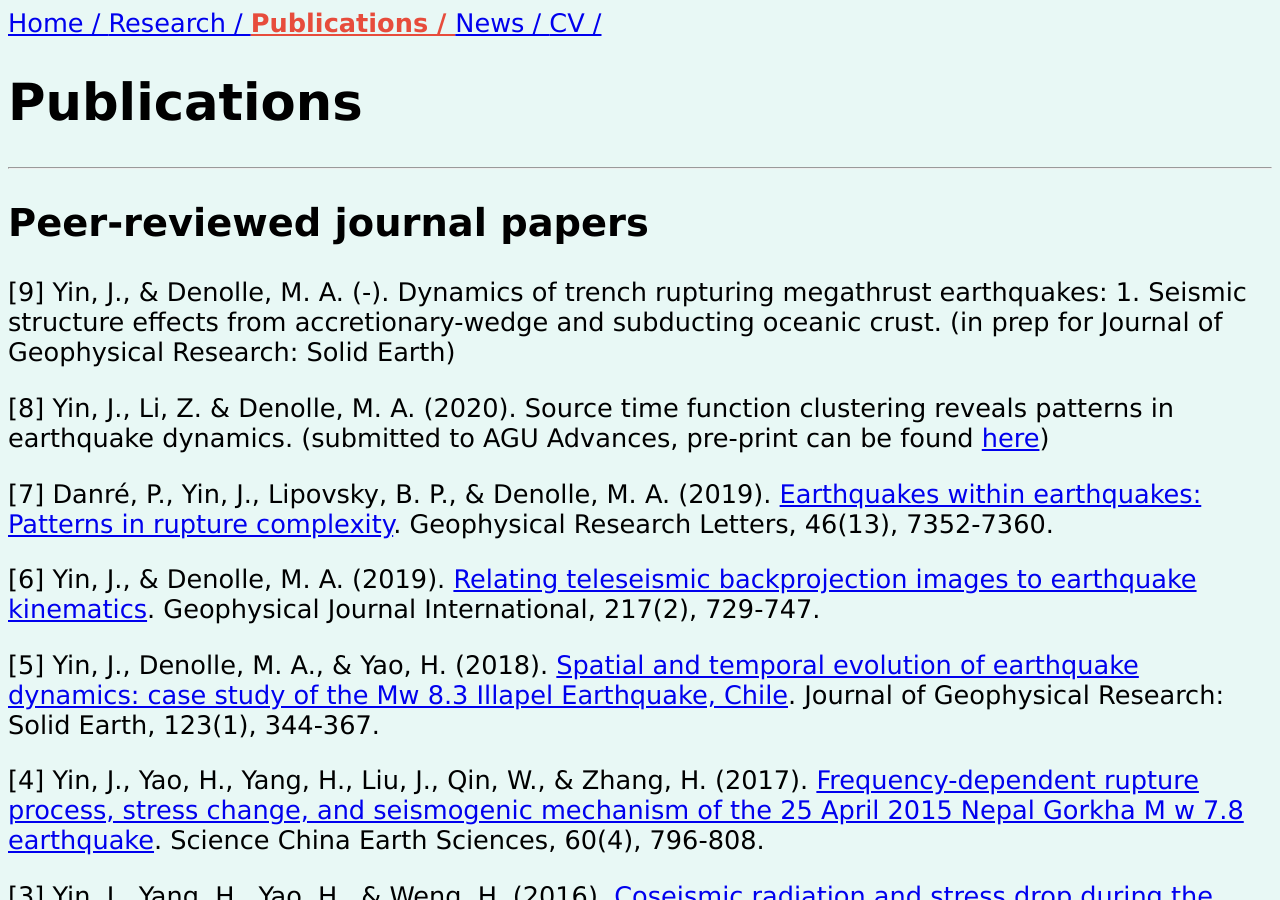
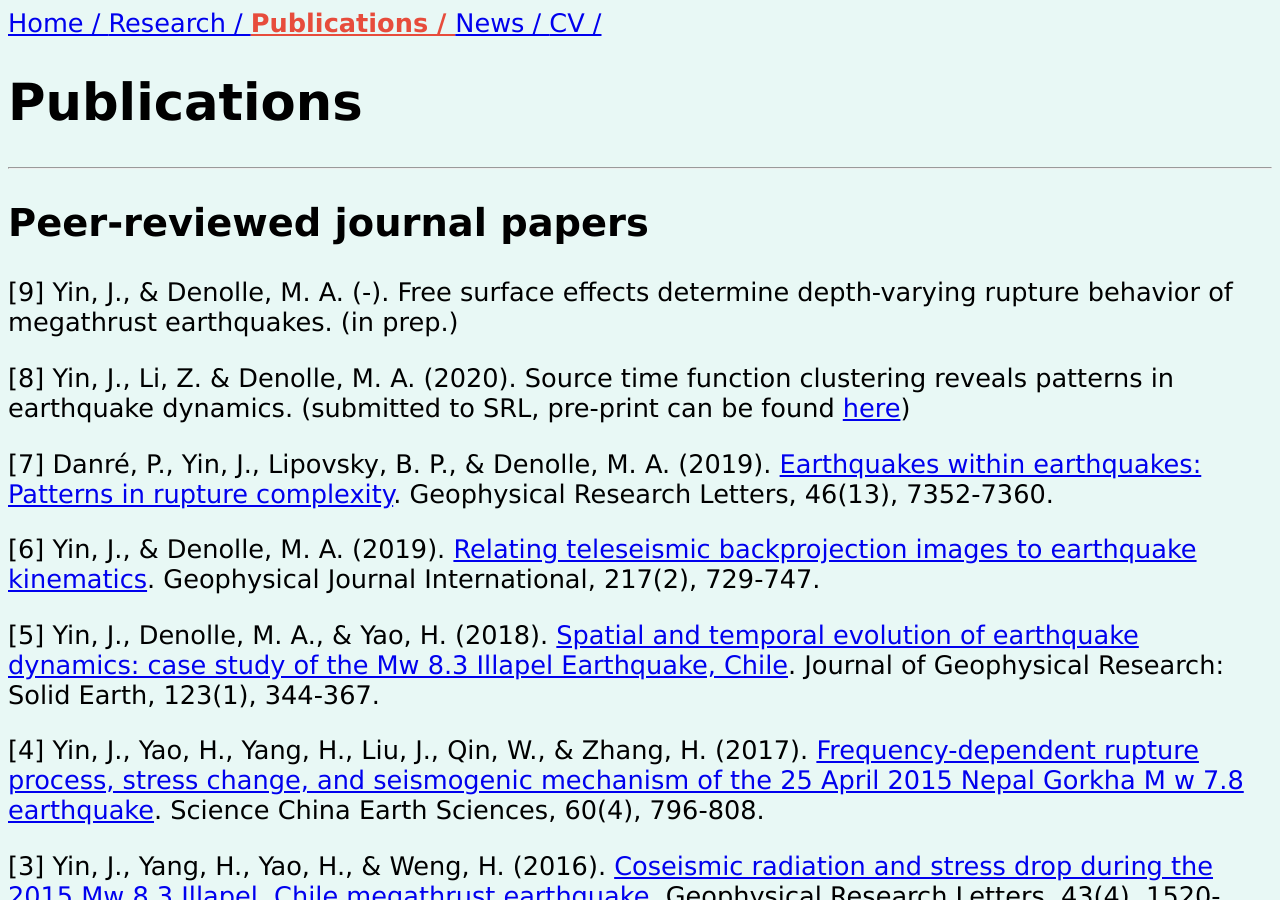
Before and after one commit to yinjiuxun/yinjiuxun.github.io, a Jekyll site: the page built from pages/publications.md, in a window 1280 px wide and 900 px high. Built offline with Jekyll 4.4.1, drawn with Linux system fonts in a browser that asks for light colours.

Commit message:
Update publications.md

```diff
--- a/pages/publications.md
+++ b/pages/publications.md
@@ -8,9 +8,9 @@ title: Publications
 
 <h2> Peer-reviewed journal papers </h2>
 
-[9] Yin, J., & Denolle, M. A. (-). Dynamics of trench rupturing megathrust earthquakes: 1. Seismic structure effects from accretionary-wedge and subducting oceanic crust. (in prep for Journal of Geophysical Research: Solid Earth)
+[9] Yin, J., & Denolle, M. A. (-). Free surface effects determine depth-varying rupture behavior of megathrust earthquakes. (in prep.)
 
-[8] Yin, J., Li, Z. & Denolle, M. A. (2020). Source time function clustering reveals patterns in earthquake dynamics. (submitted to AGU Advances, pre-print can be found [here](https://doi.org/10.1002/essoar.10503349.1))
+[8] Yin, J., Li, Z. & Denolle, M. A. (2020). Source time function clustering reveals patterns in earthquake dynamics. (submitted to SRL, pre-print can be found [here](https://doi.org/10.1002/essoar.10503349.2))
 
 [7] Danré, P., Yin, J., Lipovsky, B. P., & Denolle, M. A. (2019). [Earthquakes within earthquakes: Patterns in rupture complexity](https://agupubs.onlinelibrary.wiley.com/doi/abs/10.1029/2019GL083093). Geophysical Research Letters, 46(13), 7352-7360.
 
```
